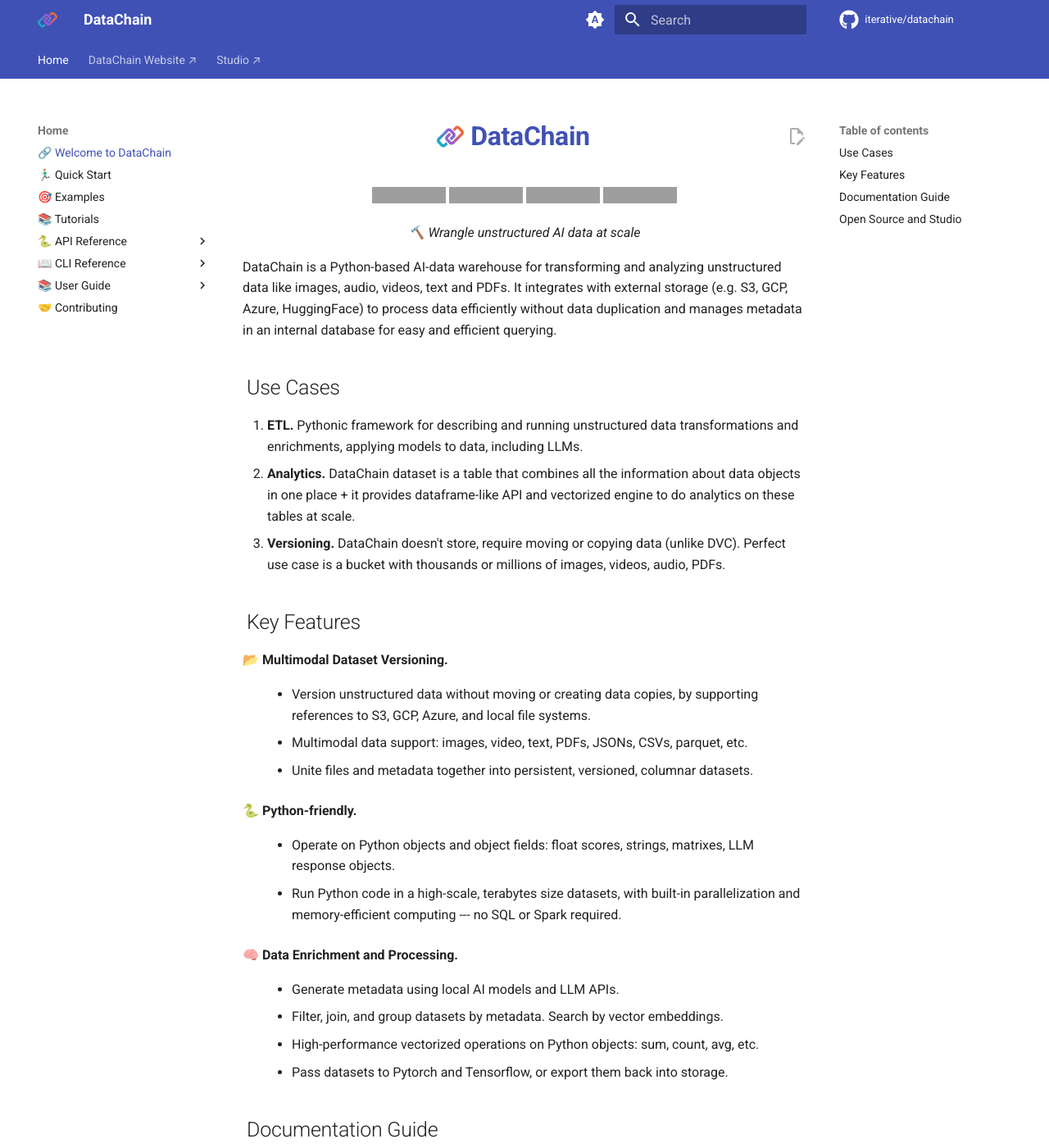
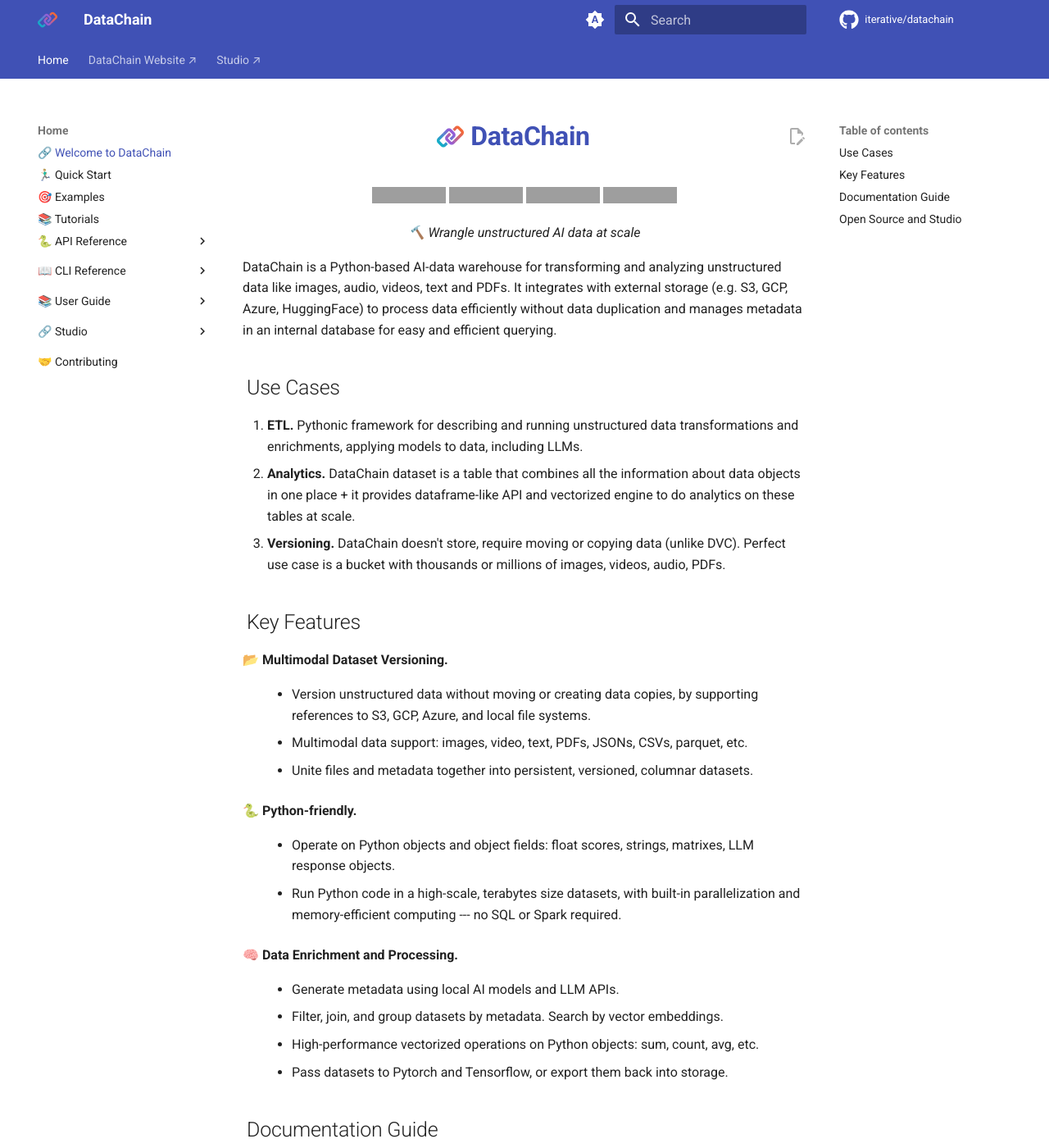
Before and after one commit to iterative/datachain, an MkDocs documentation site: the page built from docs/index.md, in a window 1280 px wide and 1400 px high. Shown: the whole window at 82% size. Built offline with MkDocs 1.6.1 and Material for MkDocs 9.7.7, drawn with Linux system fonts in a browser that asks for light colours; comment, search, counter and statistics services are not loaded; grey boxes are pictures that could not be loaded.

Commit message:
Add documentation page for API
This uses the openapi spec generated in Studio to prepare a
documentation page in Datachain Docs.

```diff
--- a/docs/css/github-permalink-style.css
+++ b/docs/css/github-permalink-style.css
@@ -37,3 +37,7 @@
 		margin-left: calc(var(--permalink-size) * -1 - var(--permalink-spacing)) !important;
 	}
 }
+
+.md-nav__icon {
+	margin-bottom: 0.5rem;
+}
--- a/mkdocs.yml
+++ b/mkdocs.yml
@@ -117,6 +117,9 @@
           - Environment Variables: guide/env.md
           - Namespaces: guide/namespaces.md
           - Local DB Migrations: guide/db_migrations.md
+      - 🔗 Studio:
+          - API:
+              - Overview: studio/api/index.md
       - 🤝 Contributing: contributing.md
 
   - DataChain Website ↗: https://datachain.ai" target="_blank"
@@ -164,6 +167,8 @@
 plugins:
   - search
   - section-index
+  - neoteroi.mkdocsoad:
+      use_pymdownx: true
   - mkdocstrings:
       handlers:
         python:
--- a/pyproject.toml
+++ b/pyproject.toml
@@ -66,6 +66,7 @@
   "mkdocs-section-index>=0.3.6",
   "mkdocstrings-python>=1.6.3",
   "mkdocs-literate-nav>=0.6.1",
+  "neoteroi-mkdocs>=1.1.3",
   "eval-type-backport"
 ]
 torch = [
```
Also changed, not shown: docs/openapi.json (added, +1 -0 lines), docs/studio/api/index.md (added, +1 -0 lines).
